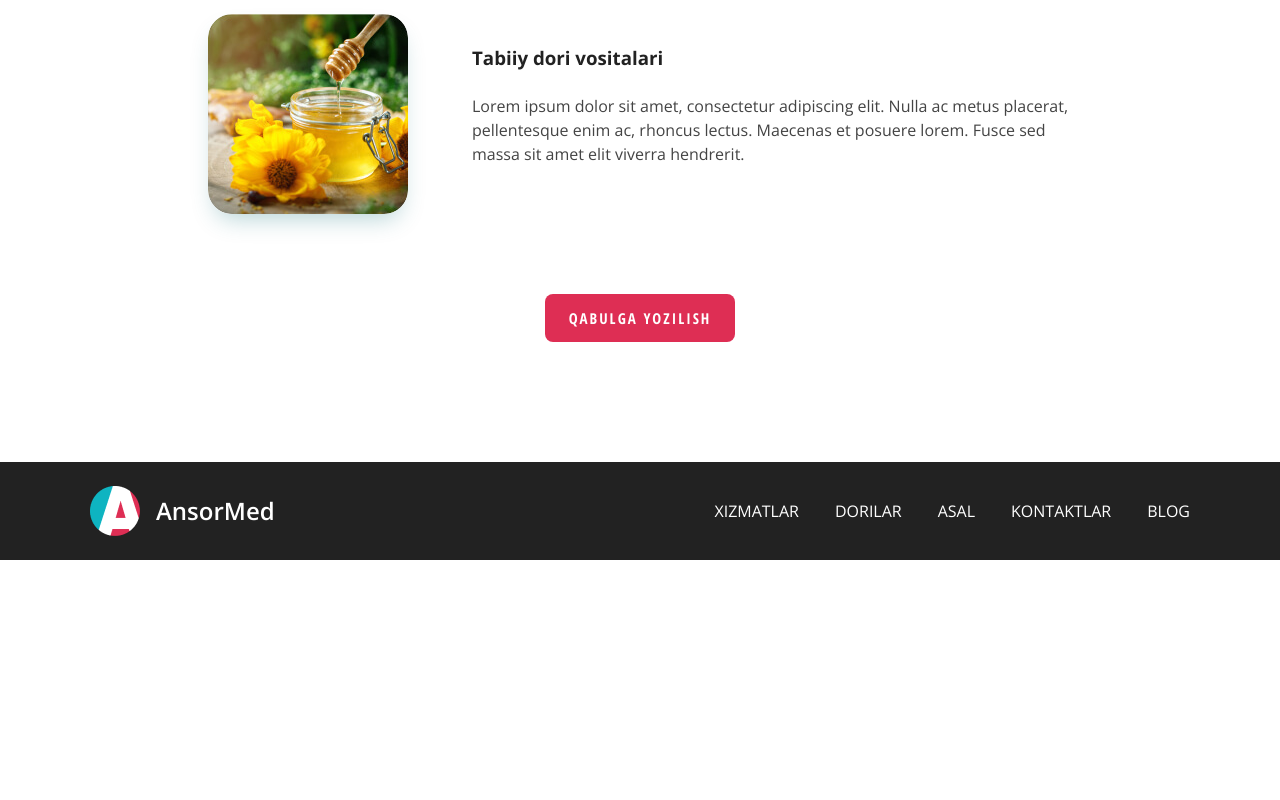
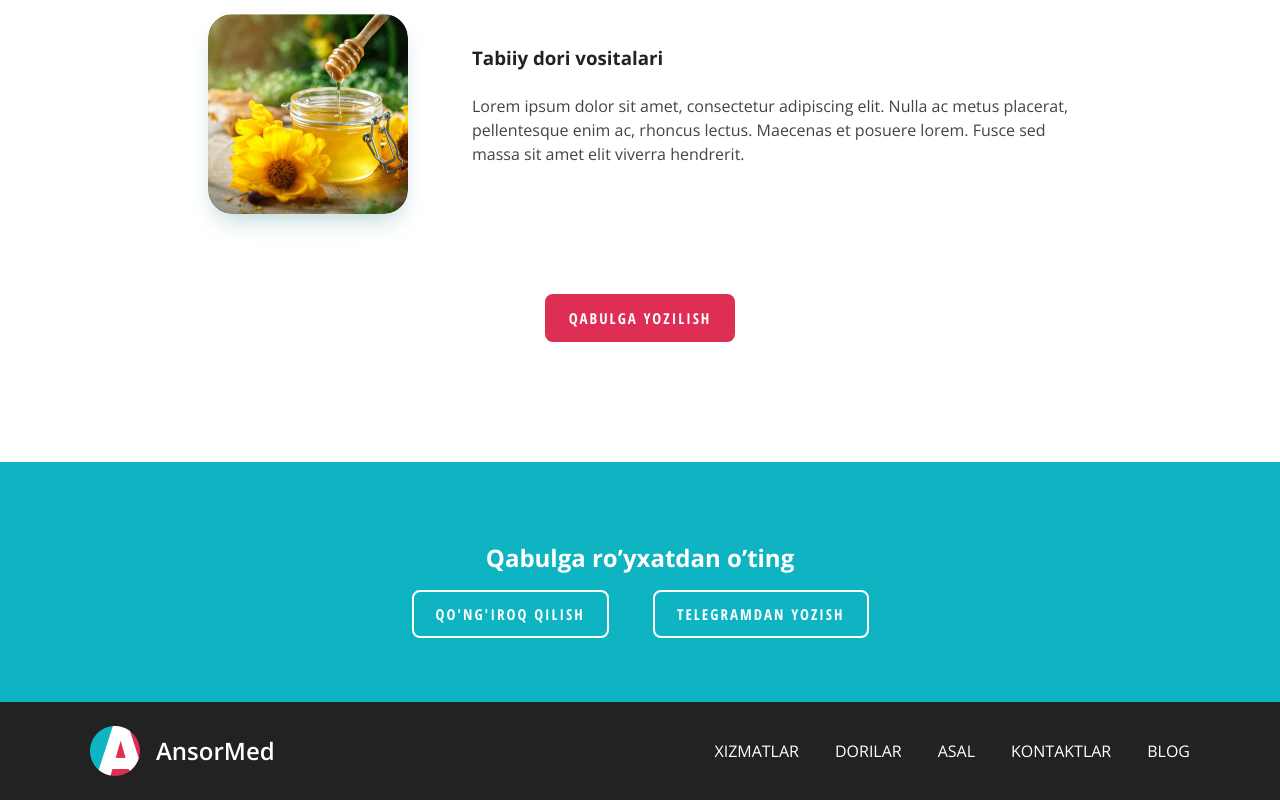
Before and after one commit to AsadbekYuldashov/ansormed, a plain HTML site: page index.html in a window 1280 px wide. Shown: the part 1665-2465 px from the top of the page. Before the commit the page ends 2225 px from the top, so only its background shows below. Drawn offline with nearby package versions, Linux system fonts and the light colour scheme.

Commit message:
add cta section

```diff
--- a/css/style.css
+++ b/css/style.css
@@ -2,6 +2,10 @@
 
 * {
     box-sizing: border-box;
+}
+
+html {
+    scroll-behavior: smooth;
 }
 
 body {
@@ -12,6 +16,7 @@ body {
     line-height: 24px;
     color: #444;
     background-color: #fff;
+    transition: all 0.6s;
 }
 
 *:focus {
@@ -175,6 +180,22 @@ body {
     opacity: 1;
 }
 
+.main-link-outline {
+    border:2px #fff solid;
+    background-color: transparent;
+    color: #fff;
+}
+
+.main-link-outline:hover {
+    background-color: #DE2E54;
+    color: #fff;
+    border-color: transparent;
+}
+
+.main-link-outline:active {
+    opacity: 0.6;
+}
+
 /* HERO */
 
 .hero {
@@ -281,6 +302,29 @@ body {
     justify-content: center;
 }
 
+/* CTA */
+
+.cta {
+    margin-top: 0;
+    font-family: "Open Sans Condensed","Open Sans" "Arial" , serif;
+    padding-top: 64px;
+    padding-bottom: 64px;
+    background-color: #0EB4C1;
+    color: #fff;
+    text-align: center;
+}
+
+.cta-links {
+    display: flex;
+    justify-content: space-between;
+    align-items: center;
+
+}
+
+.cta-links-item:not(:last-child){
+    margin-right: 40px;
+}
+
 /* SITE FOOTER */
 
 .site-footer {
--- a/index.html
+++ b/index.html
@@ -36,7 +36,7 @@
                 </ul>
             </nav>
 
-            <a class="main-link" href="#">QABULGA YOZILISH</a>
+            <a class="main-link" href="#index-cta">QABULGA YOZILISH</a>
 
         </div>
     </header>
@@ -49,7 +49,7 @@
                 <div class="hero-content">
                     <h2 class="hero-heading">Tabiiy davolash usullari yordamida kasalliklardan xalos bo’ling.</h2>
                     <p>Hijoma, manual terapiya, zuluk va turli tabiiy giyohlar eng ko’p uchraydigan kasalliklarni yengishda yordam beradi. Sog’ligingizni o’z ishining professionallariga ishonib topshiring.</p>
-                    <a class="main-link main-link-solid" href="#" >QABULGA YOZILISH</a>
+                    <a class="main-link main-link-solid" href="#index-cta" >QABULGA YOZILISH</a>
                 </div>
 
                 <img class="hero-img" src="img/hero-img.png" alt="hero-img" width="423" height="504" srcset="img/hero-img.png 1x, img/hero-img@2x.png 2x">
@@ -109,9 +109,22 @@
                 </ul>
 
                 <div class="index-services-actions">
-                    <a class="main-link" href="#">QABULGA YOZILISH</a>
+                    <a class="main-link" href="#index-cta">QABULGA YOZILISH</a>
                 </div>
 
+        </div>
+    </section>
+
+    <!-- index cta -->
+
+
+    <section class="cta" id="index-cta">
+        <div class="container">
+            <h2 class="cta-heading">Qabulga ro’yxatdan o’ting</h2>
+        </div>
+        <div class="cta-links-item">
+            <a class="cta-links-item main-link main-link-outline" href="tel:+998901333344" target="_blank" >QO'NG'IROQ QILISH</a>
+            <a class="cta-links-item main-link main-link-outline" href="https://t.me/ansor_admin" target="_blank" >TELEGRAMDAN YOZISH</a>
         </div>
     </section>
 
```
